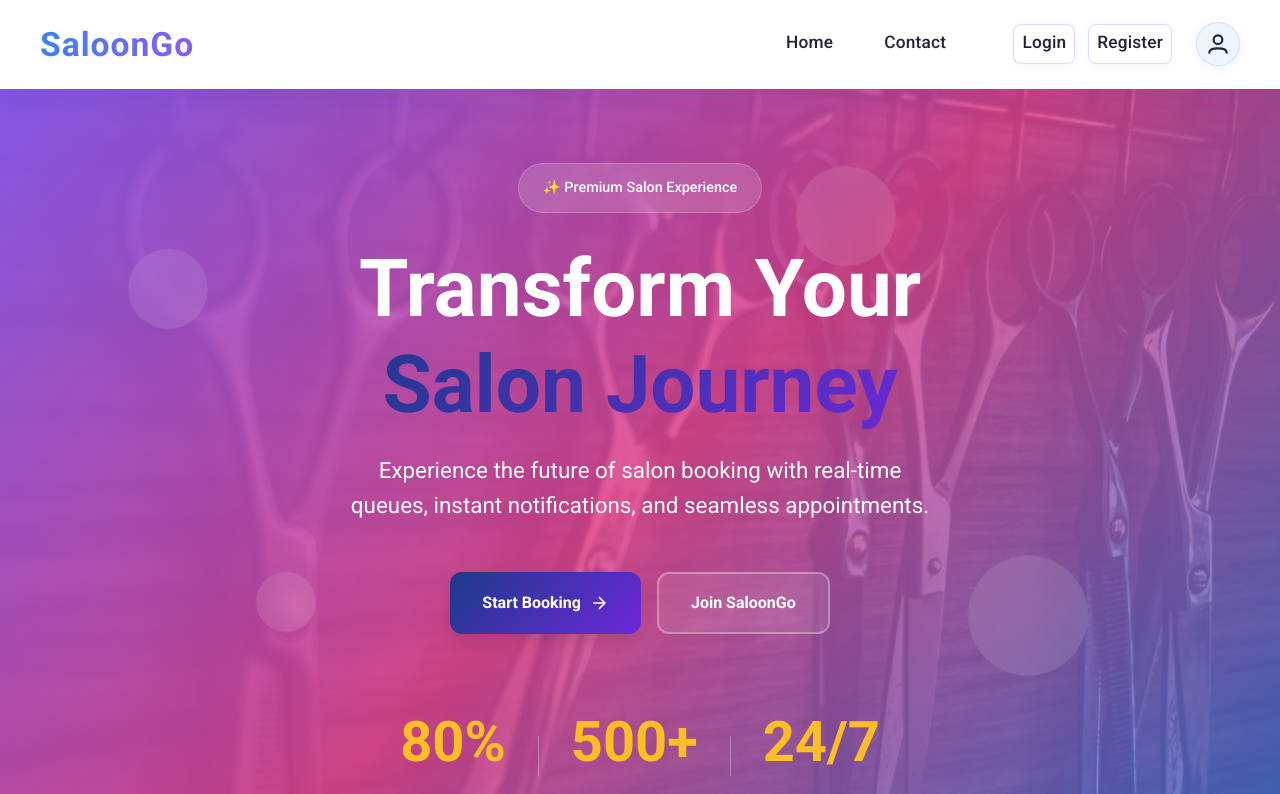
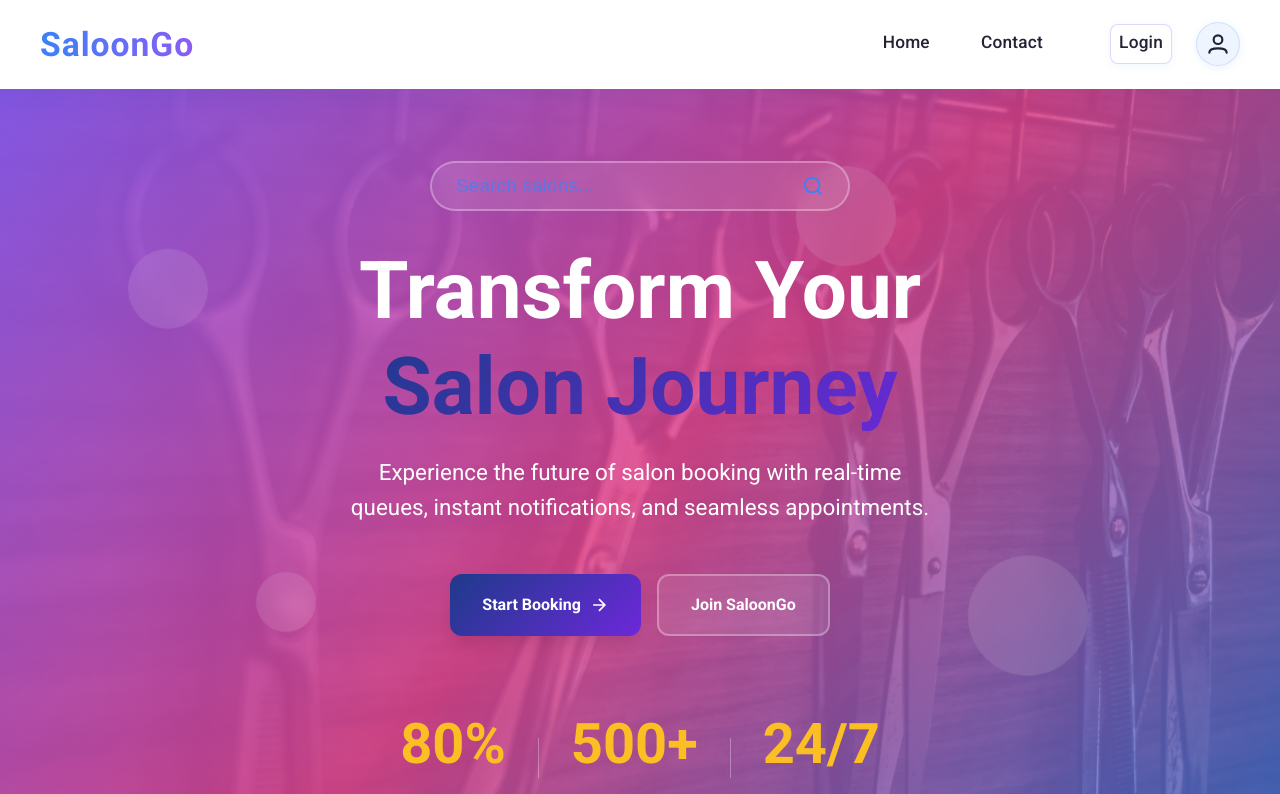
Before and after one commit to Akash-Hedaoo/saloonGo, a React (Vite) app in the folder front-end/: page / in a window 1280 px wide. Shown: the top 794 px of the page. Built offline with nearby package versions, Linux system fonts and the light colour scheme.

Commit message:
changes updated of navbar and landing page

```diff
--- a/front-end/src/components/Navbar.jsx
+++ b/front-end/src/components/Navbar.jsx
@@ -15,9 +15,6 @@ const Navbar = () => {
         <div className="navbar-auth-group">
           <Link to="/login" className="navbar-login-btn" onClick={() => setOpen(false)}>
             Login
-          </Link>
-          <Link to="/register" className="navbar-register-btn" onClick={() => setOpen(false)}>
-            Register
           </Link>
           <Link to="/user-profile" className="navbar-profile-icon" onClick={() => setOpen(false)} title="Profile">
             <svg width="28" height="28" viewBox="0 0 24 24" fill="none" stroke="currentColor" strokeWidth="2" strokeLinecap="round" strokeLinejoin="round">
--- a/front-end/src/pages/LandingPage.jsx
+++ b/front-end/src/pages/LandingPage.jsx
@@ -1,4 +1,4 @@
-import React, { useEffect, useRef } from "react";
+import React, { useEffect, useRef, useState } from "react";
 import { Link } from "react-router-dom";
 import "../styles/LandingPage.css";
 import landingpageimg from "../assets/images/landingpagephoto.jpg";
@@ -7,6 +7,7 @@ const LandingPage = () => {
   const heroRef = useRef(null);
   const featuresRef = useRef(null);
   const statsRef = useRef(null);
+  const [search, setSearch] = useState("");
 
   useEffect(() => {
     const observerOptions = {
@@ -28,6 +29,12 @@ const LandingPage = () => {
     return () => observer.disconnect();
   }, []);
 
+  const handleSearch = (e) => {
+    e.preventDefault();
+    // Implement search logic or navigation here
+    alert(`Searching for: ${search}`);
+  };
+
   return (
     <div className="landing-page-container">
       {/* Premium Hero Section */}
@@ -46,9 +53,22 @@ const LandingPage = () => {
         </div>
 
         <div className="hero-content">
-          <div className="hero-badge">
-            <span>✨ Premium Salon Experience</span>
-          </div>
+          {/* Minimal Search Bar */}
+          <form className="minimal-search-bar" onSubmit={handleSearch}>
+            <input
+              type="text"
+              className="minimal-search-input"
+              placeholder="Search salons..."
+              value={search}
+              onChange={e => setSearch(e.target.value)}
+            />
+            <button type="submit" className="minimal-search-btn" tabIndex={-1}>
+              <svg width="22" height="22" viewBox="0 0 24 24" fill="none" stroke="currentColor" strokeWidth="2">
+                <circle cx="11" cy="11" r="8" />
+                <line x1="21" y1="21" x2="16.65" y2="16.65" />
+              </svg>
+            </button>
+          </form>
           <h1 className="hero-title">
             <span className="title-line">Transform Your</span>
             <span className="title-line highlight">Salon Journey</span>
--- a/front-end/src/styles/LandingPage.css
+++ b/front-end/src/styles/LandingPage.css
@@ -41,9 +41,9 @@
 
 @media (prefers-color-scheme: dark) {
   :root {
-    --primary-gradient: linear-gradient(135deg, #6366f1, #8b5cf6);
+    /* --primary-gradient: linear-gradient(135deg, #6366f1, #8b5cf6);
     --secondary-gradient: linear-gradient(135deg, #2563eb, #7c3aed);
-    --accent-gradient: linear-gradient(135deg, #06b6d4, #3b82f6);
+    --accent-gradient: linear-gradient(135deg, #06b6d4, #3b82f6); */
     --text-primary: #f3f4f6;
     --text-secondary: #d1d5db;
     --text-light: #a1a1aa;
@@ -1111,3 +1111,75 @@ body {
 html {
   scroll-behavior: smooth;
 }
+
+/* Minimal Premium Search Bar (Hero) */
+.minimal-search-bar {
+  display: flex;
+  align-items: center;
+  width: 100%;
+  max-width: 420px;
+  margin: 0 auto 2.2rem auto;
+  background: rgba(255, 255, 255, 0.1);
+  border: 2px solid rgba(255, 255, 255, 0.3);
+  border-radius: 50px;
+  backdrop-filter: blur(10px);
+  padding: 0.75rem 1.5rem;
+  transition: all 0.3s ease;
+  position: relative;
+}
+.minimal-search-bar:focus-within {
+  background: rgba(255, 255, 255, 0.2);
+  border-color: rgba(255, 255, 255, 0.5);
+  transform: translateY(-2px);
+}
+.minimal-search-input {
+  flex: 1;
+  background: none;
+  border: none;
+  outline: none;
+  color: #3b82f6;
+  font-size: 1.18rem;
+  font-weight: 500;
+  padding: 0;
+  letter-spacing: 0.01em;
+  transition: color 0.2s;
+}
+.minimal-search-input::placeholder {
+  color: #3b82f6;
+  opacity: 0.7;
+  font-weight: 400;
+}
+.minimal-search-btn {
+  background: none;
+  border: none;
+  outline: none;
+  cursor: pointer;
+  display: flex;
+  align-items: center;
+  justify-content: center;
+  padding: 0;
+  margin-left: 0.5rem;
+  color: #3b82f6;
+  transition: all 0.2s ease;
+}
+.minimal-search-btn svg {
+  display: block;
+  stroke: #3b82f6;
+  transition: stroke 0.2s;
+}
+.minimal-search-btn:hover svg,
+.minimal-search-btn:focus svg {
+  stroke: #3b82f6;
+  transform: scale(1.1);
+}
+
+@media (max-width: 600px) {
+  .minimal-search-bar {
+    max-width: 100%;
+    margin-bottom: 1.5rem;
+    padding: 0.6rem 1.2rem;
+  }
+  .minimal-search-input {
+    font-size: 1rem;
+  }
+}
```
